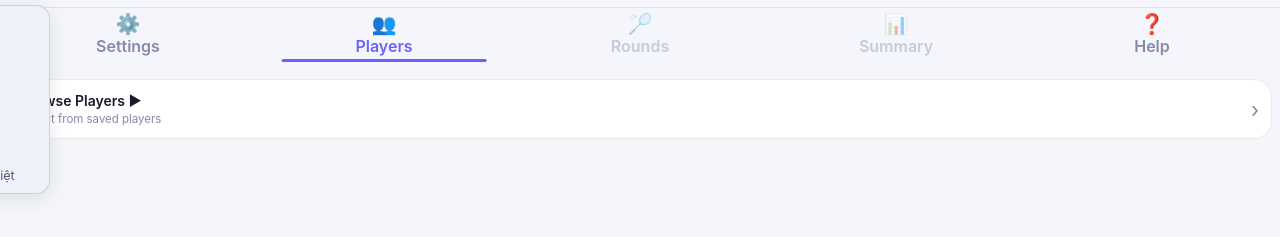
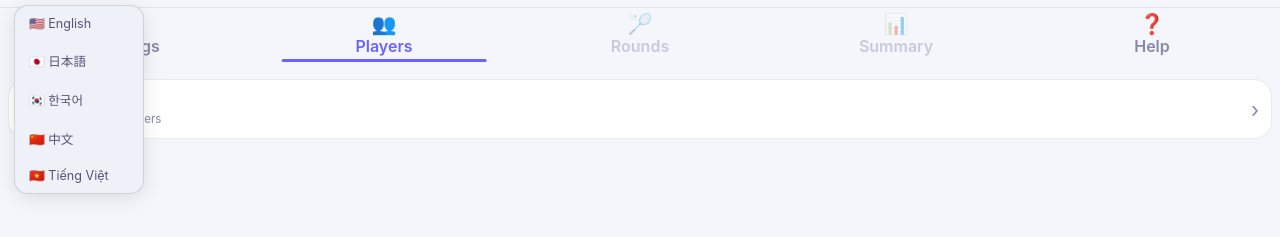
Before and after one commit to samkarikalan/Test, a plain HTML site: page KariBRRApp.html in a window 1280 px wide. Both pictures are taken after a click on the button "Language". Shown: the part 49-286 px from the top of the page. Drawn offline with nearby package versions, Linux system fonts and the light colour scheme; no server answers.

Commit message:
Add files via upload

```diff
--- a/BRRStyle1.css
+++ b/BRRStyle1.css
@@ -94,7 +94,7 @@ display: flex; align-items: center; justify-content: center;
 font-size: 25px; cursor: pointer;
 }
 .lang-menu {
-position: absolute; top: calc(100% + 8px); right: 0;
+position: absolute; top: calc(100% + 8px); left: 0;
 background: var(--surface2); border: 1px solid var(--border2);
 border-radius: var(--r-md); box-shadow: var(--shadow);
 display: none; overflow: hidden; z-index: 1000; min-width: 130px;
```
